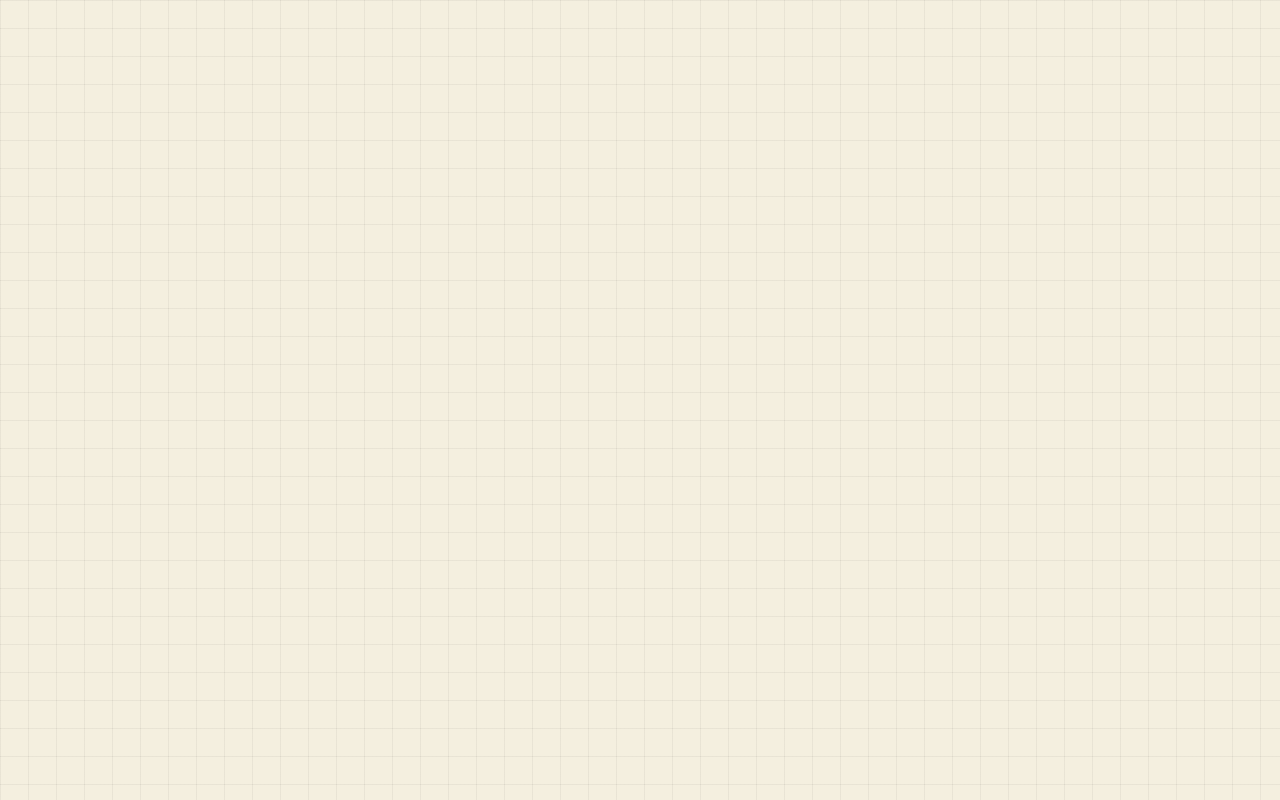
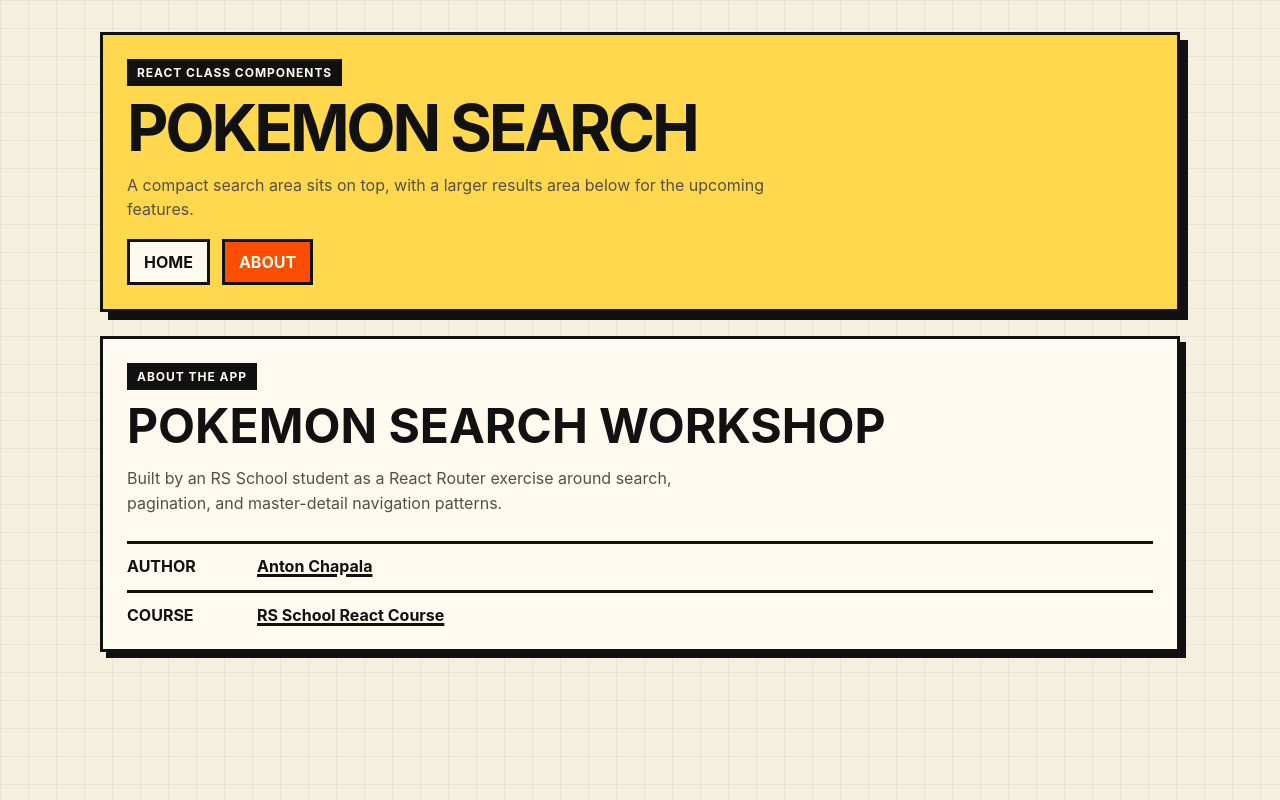
Before and after one commit to wrknbuycnsmndie/REACT2026Q2, a React (Vite) app: page /about in a window 1280 px wide. Before the commit this address had no page. Built offline with nearby package versions, Linux system fonts and the light colour scheme.

Commit message:
feat(about page): add about page and navigation with links and tests

```diff
--- a/src/components/Header/Header.css
+++ b/src/components/Header/Header.css
@@ -34,6 +34,27 @@
     line-height: 1.5;
 }
 
+.header__nav {
+    display: flex;
+    gap: 12px;
+    margin-top: 18px;
+    flex-wrap: wrap;
+}
+
+.header__nav-link {
+    border: 3px solid var(--border);
+    background: var(--surface);
+    padding: 10px 14px;
+    font-weight: 700;
+    text-decoration: none;
+    text-transform: uppercase;
+}
+
+.header__nav-link--active {
+    background: var(--accent);
+    color: var(--surface);
+}
+
 @media (max-width: 640px) {
     .header {
         box-shadow: 4px 4px 0 var(--border);
--- a/src/components/Header/Header.tsx
+++ b/src/components/Header/Header.tsx
@@ -1,3 +1,4 @@
+import { NavLink } from 'react-router';
 import './Header.css';
 
 export function Header() {
@@ -9,6 +10,24 @@ export function Header() {
                 A compact search area sits on top, with a larger results area below for the
                 upcoming features.
             </p>
+            <nav className="header__nav" aria-label="Primary">
+                <NavLink
+                    className={({ isActive }) =>
+                        `header__nav-link${isActive ? ' header__nav-link--active' : ''}`
+                    }
+                    to="/?page=1"
+                >
+                    Home
+                </NavLink>
+                <NavLink
+                    className={({ isActive }) =>
+                        `header__nav-link${isActive ? ' header__nav-link--active' : ''}`
+                    }
+                    to="/about"
+                >
+                    About
+                </NavLink>
+            </nav>
         </header>
     );
 }
--- /dev/null
+++ b/src/pages/AboutPage/AboutPage.css
@@ -0,0 +1,70 @@
+.about-page {
+    padding: 24px;
+    background: var(--surface);
+    border: 3px solid var(--border);
+    box-shadow: 6px 6px 0 var(--border);
+}
+
+.about-page__eyebrow {
+    display: inline-block;
+    margin: 0 0 12px;
+    padding: 6px 10px;
+    color: var(--surface);
+    font-size: 0.75rem;
+    font-weight: 700;
+    letter-spacing: 0.08em;
+    text-transform: uppercase;
+    background: var(--text);
+}
+
+.about-page__title {
+    margin: 0;
+    font-size: clamp(1.8rem, 4vw, 3rem);
+    line-height: 1;
+    text-transform: uppercase;
+}
+
+.about-page__text {
+    max-width: 62ch;
+    margin: 16px 0 0;
+    color: var(--muted);
+    line-height: 1.6;
+}
+
+.about-page__facts {
+    display: grid;
+    gap: 14px;
+    margin: 24px 0 0;
+}
+
+.about-page__fact {
+    display: grid;
+    grid-template-columns: 120px 1fr;
+    gap: 10px;
+    padding-top: 12px;
+    border-top: 3px solid var(--border);
+}
+
+.about-page__fact dt {
+    font-weight: 700;
+    text-transform: uppercase;
+}
+
+.about-page__fact dd {
+    margin: 0;
+}
+
+.about-page__link {
+    font-weight: 700;
+    text-decoration-thickness: 3px;
+}
+
+@media (max-width: 640px) {
+    .about-page {
+        box-shadow: 4px 4px 0 var(--border);
+    }
+
+    .about-page__fact {
+        grid-template-columns: 1fr;
+    }
+}
--- /dev/null
+++ b/src/pages/AboutPage/AboutPage.tsx
@@ -0,0 +1,44 @@
+import './AboutPage.css';
+
+export function AboutPage() {
+  return (
+    <section className='about-page' aria-labelledby='about-page-title'>
+      <p className='about-page__eyebrow'>About The App</p>
+      <h2 id='about-page-title' className='about-page__title'>
+        Pokemon Search Workshop
+      </h2>
+      <p className='about-page__text'>
+        Built by an RS School student as a React Router exercise around search,
+        pagination, and master-detail navigation patterns.
+      </p>
+      <dl className='about-page__facts'>
+        <div className='about-page__fact'>
+          <dt>Author</dt>
+          <dd>
+            <a
+              className='about-page__link'
+              href='https://github.com/wrknbuycnsmndie'
+              rel='noreferrer'
+              target='_blank'
+            >
+              Anton Chapala
+            </a>
+          </dd>
+        </div>
+        <div className='about-page__fact'>
+          <dt>Course</dt>
+          <dd>
+            <a
+              className='about-page__link'
+              href='https://rs.school/courses/reactjs'
+              rel='noreferrer'
+              target='_blank'
+            >
+              RS School React Course
+            </a>
+          </dd>
+        </div>
+      </dl>
+    </section>
+  );
+}
--- a/src/router/AppRouter.tsx
+++ b/src/router/AppRouter.tsx
@@ -1,5 +1,6 @@
 import { Route, Routes } from 'react-router';
 import App from '../App';
+import { AboutPage } from '../pages/AboutPage/AboutPage';
 import { HomePage } from '../pages/HomePage/HomePage';
 import { PokemonDetailsRoute } from './PokemonDetailsRoute';
 import { RequirePageParam } from './RequirePageParam';
@@ -18,6 +19,7 @@ export function AppRouter() {
         >
           <Route index element={<PokemonDetailsRoute />} />
         </Route>
+        <Route path='/about' element={<AboutPage />} />
       </Route>
     </Routes>
   );
```
Also changed, not shown: 2 other files (tests, documents, lock files or other folders).
